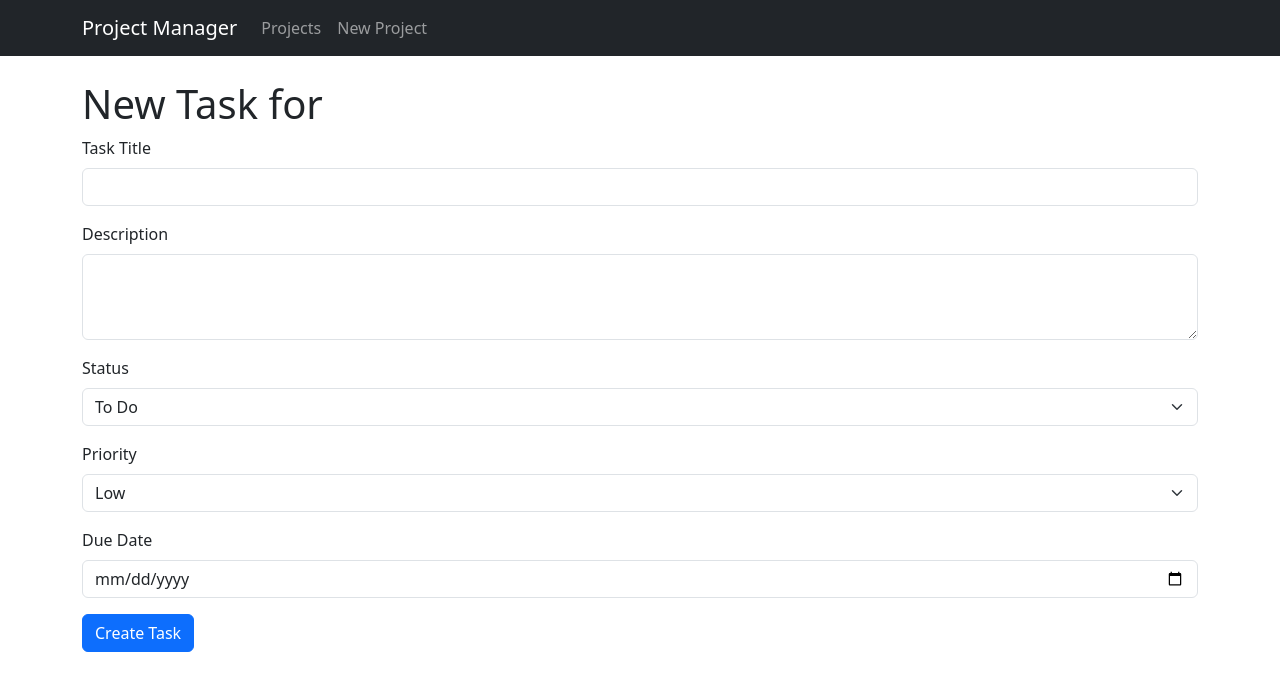
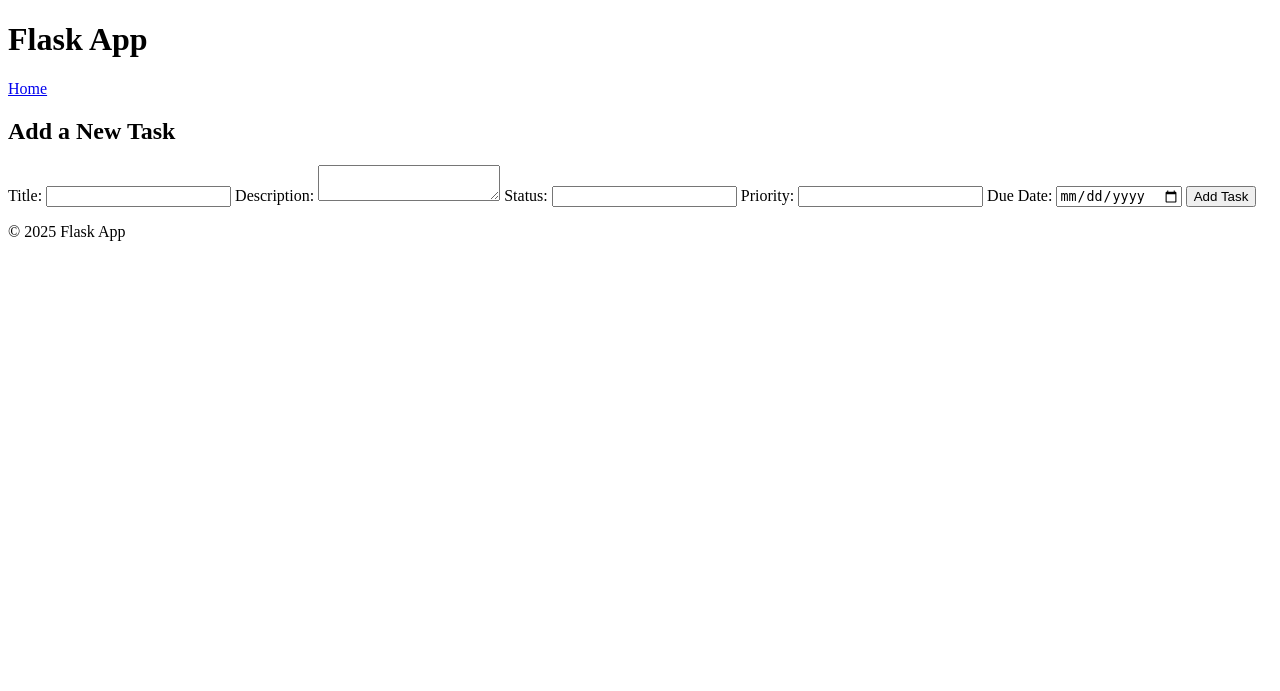
Before and after one commit to AlphaC137/About, a Flask app: template templates/new_task.html in a window 1280 px wide. Shown: the top 691 px of the page. Run offline with Flask 3, Linux system fonts and the light colour scheme; the template is opened without the code that fills it, so the values that code supplies are empty; parts of the project's set-up code (start-up, migrations or seed data) failed here and were passed over; some libraries are stand-ins or nearby versions.

```diff
--- a/app.py
+++ b/app.py
@@ -1,11 +1,13 @@
 # app.py
-from flask import Flask, render_template, request, redirect, url_for, flash
+import os
+from flask import Flask, render_template, request, redirect, url_for, flash, abort
 from flask_sqlalchemy import SQLAlchemy
 from datetime import datetime
+from flask_paginate import Pagination, get_page_parameter
 
 app = Flask(__name__)
-app.config['SECRET_KEY'] = 'your-secret-key'
-app.config['SQLALCHEMY_DATABASE_URI'] = 'sqlite:///projects.db'
+app.config['SECRET_KEY'] = os.getenv('SECRET_KEY', 'default-secret-key')
+app.config['SQLALCHEMY_DATABASE_URI'] = os.getenv('DATABASE_URI', 'sqlite:///projects.db')
 db = SQLAlchemy(app)
 
 # Models
@@ -31,22 +33,27 @@ class Task(db.Model):
 # Routes
 @app.route('/')
 def index():
-    projects = Project.query.all()
-    return render_template('index.html', projects=projects)
+    page = request.args.get(get_page_parameter(), type=int, default=1)
+    projects = Project.query.paginate(page=page, per_page=5)
+    return render_template('index.html', projects=projects.items, pagination=projects)
 
 @app.route('/project/new', methods=['GET', 'POST'])
 def new_project():
     if request.method == 'POST':
-        title = request.form['title']
-        description = request.form['description']
-        status = request.form['status']
-        due_date = datetime.strptime(request.form['due_date'], '%Y-%m-%d') if request.form['due_date'] else None
+        try:
+            title = request.form['title']
+            description = request.form['description']
+            status = request.form['status']
+            due_date = datetime.strptime(request.form['due_date'], '%Y-%m-%d') if request.form['due_date'] else None
 
-        project = Project(title=title, description=description, status=status, due_date=due_date)
-        db.session.add(project)
-        db.session.commit()
-        flash('Project created successfully!', 'success')
-        return redirect(url_for('index'))
+            project = Project(title=title, description=description, status=status, due_date=due_date)
+            db.session.add(project)
+            db.session.commit()
+            flash('Project created successfully!', 'success')
+            return redirect(url_for('index'))
+        except Exception as e:
+            db.session.rollback()
+            flash(f'Error creating project: {str(e)}', 'danger')
 
     return render_template('new_project.html')
 
@@ -59,26 +66,39 @@ def view_project(id):
 def new_task(id):
     project = Project.query.get_or_404(id)
     if request.method == 'POST':
-        title = request.form['title']
-        description = request.form['description']
-        status = request.form['status']
-        priority = request.form['priority']
-        due_date = datetime.strptime(request.form['due_date'], '%Y-%m-%d') if request.form['due_date'] else None
+        try:
+            title = request.form['title']
+            description = request.form['description']
+            status = request.form['status']
+            priority = request.form['priority']
+            due_date = datetime.strptime(request.form['due_date'], '%Y-%m-%d') if request.form['due_date'] else None
 
-        task = Task(
-            title=title,
-            description=description,
-            status=status,
-            priority=priority,
-            due_date=due_date,
-            project_id=project.id
-        )
-        db.session.add(task)
-        db.session.commit()
-        flash('Task added successfully!', 'success')
-        return redirect(url_for('view_project', id=project.id))
+            task = Task(
+                title=title,
+                description=description,
+                status=status,
+                priority=priority,
+                due_date=due_date,
+                project_id=project.id
+            )
+            db.session.add(task)
+            db.session.commit()
+            flash('Task added successfully!', 'success')
+            return redirect(url_for('view_project', id=project.id))
+        except Exception as e:
+            db.session.rollback()
+            flash(f'Error adding task: {str(e)}', 'danger')
 
     return render_template('new_task.html', project=project)
+
+@app.errorhandler(404)
+def not_found_error(error):
+    return render_template('404.html'), 404
+
+@app.errorhandler(500)
+def internal_error(error):
+    db.session.rollback()
+    return render_template('500.html'), 500
 
 if __name__ == '__main__':
     with app.app_context():
--- /dev/null
+++ b/requirements.txt
@@ -0,0 +1,3 @@
+Flask==2.3.2
+Flask-SQLAlchemy==3.0.5
+Flask-Paginate==0.8.1
--- a/templates/base.html
+++ b/templates/base.html
@@ -1,44 +1,22 @@
-<!-- templates/base.html -->
 <!DOCTYPE html>
 <html lang="en">
 <head>
     <meta charset="UTF-8">
     <meta name="viewport" content="width=device-width, initial-scale=1.0">
-    <title>Project Manager</title>
-    <link href="https://cdnjs.cloudflare.com/ajax/libs/bootstrap/5.3.2/css/bootstrap.min.css" rel="stylesheet">
+    <title>{% block title %}Flask App{% endblock %}</title>
 </head>
 <body>
-    <nav class="navbar navbar-expand-lg navbar-dark bg-dark">
-        <div class="container">
-            <a class="navbar-brand" href="/">Project Manager</a>
-            <button class="navbar-toggler" type="button" data-bs-toggle="collapse" data-bs-target="#navbarNav">
-                <span class="navbar-toggler-icon"></span>
-            </button>
-            <div class="collapse navbar-collapse" id="navbarNav">
-                <ul class="navbar-nav">
-                    <li class="nav-item">
-                        <a class="nav-link" href="/">Projects</a>
-                    </li>
-                    <li class="nav-item">
-                        <a class="nav-link" href="{{ url_for('new_project') }}">New Project</a>
-                    </li>
-                </ul>
-            </div>
-        </div>
-    </nav>
-
-    <div class="container mt-4">
-        {% with messages = get_flashed_messages(with_categories=true) %}
-            {% if messages %}
-                {% for category, message in messages %}
-                    <div class="alert alert-{{ category }}">{{ message }}</div>
-                {% endfor %}
-            {% endif %}
-        {% endwith %}
-
+    <header>
+        <h1>Flask App</h1>
+        <nav>
+            <a href="{{ url_for('index') }}">Home</a>
+        </nav>
+    </header>
+    <main>
         {% block content %}{% endblock %}
-    </div>
-
-    <script src="https://cdnjs.cloudflare.com/ajax/libs/bootstrap/5.3.2/js/bootstrap.bundle.min.js"></script>
+    </main>
+    <footer>
+        <p>&copy; 2025 Flask App</p>
+    </footer>
 </body>
 </html>
--- a/templates/new_task.html
+++ b/templates/new_task.html
@@ -1,38 +1,26 @@
 <!-- templates/new_task.html -->
-{% extends "base.html" %}
+{% extends 'base.html' %}
+
+{% block title %}New Task{% endblock %}
 
 {% block content %}
-<h1>New Task for {{ project.title }}</h1>
+<h2>Add a New Task</h2>
 <form method="POST">
-    <div class="mb-3">
-        <label for="title" class="form-label">Task Title</label>
-        <input type="text" class="form-control" id="title" name="title" required>
-    </div>
-    <div class="mb-3">
-        <label for="description" class="form-label">Description</label>
-        <textarea class="form-control" id="description" name="description" rows="3"></textarea>
-    </div>
-    <div class="mb-3">
-        <label for="status" class="form-label">Status</label>
-        <select class="form-select" id="status" name="status" required>
-            <option value="todo">To Do</option>
-            <option value="in_progress">In Progress</option>
-            <option value="completed">Completed</option>
-        </select>
-    </div>
-    <div class="mb-3">
-        <label for="priority" class="form-label">Priority</label>
-        <select class="form-select" id="priority" name="priority" required>
-            <option value="Low">Low</option>
-            <option value="Medium">Medium</option>
-            <option value="High">High</option>
-            <option value="Urgent">Urgent</option>
-        </select>
-    </div>
-    <div class="mb-3">
-        <label for="due_date" class="form-label">Due Date</label>
-        <input type="date" class="form-control" id="due_date" name="due_date">
-    </div>
-    <button type="submit" class="btn btn-primary">Create Task</button>
+    <label for="title">Title:</label>
+    <input type="text" id="title" name="title" required>
+
+    <label for="description">Description:</label>
+    <textarea id="description" name="description"></textarea>
+
+    <label for="status">Status:</label>
+    <input type="text" id="status" name="status">
+
+    <label for="priority">Priority:</label>
+    <input type="text" id="priority" name="priority">
+
+    <label for="due_date">Due Date:</label>
+    <input type="date" id="due_date" name="due_date">
+
+    <button type="submit">Add Task</button>
 </form>
 {% endblock %}
```
Also changed, not shown: templates/404.html (added, +9 -0 lines), templates/500.html (added, +9 -0 lines), templates/index.html (+15 -16 lines), templates/new_project.html (+17 -24 lines), templates/setup_env.md (added, +43 -0 lines), templates/view_project.html (+14 -69 lines), README.md, instance/projects.db.
